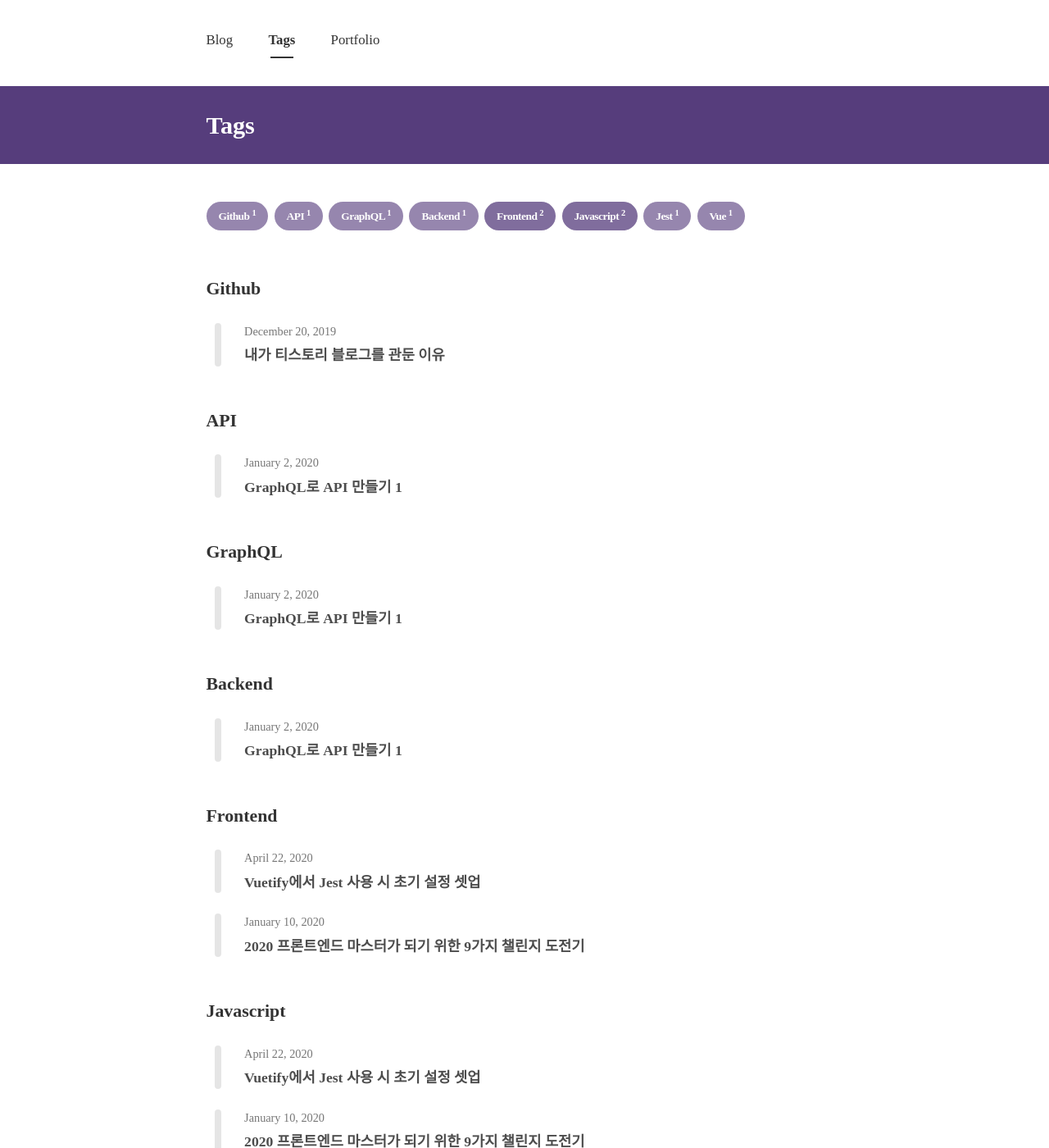
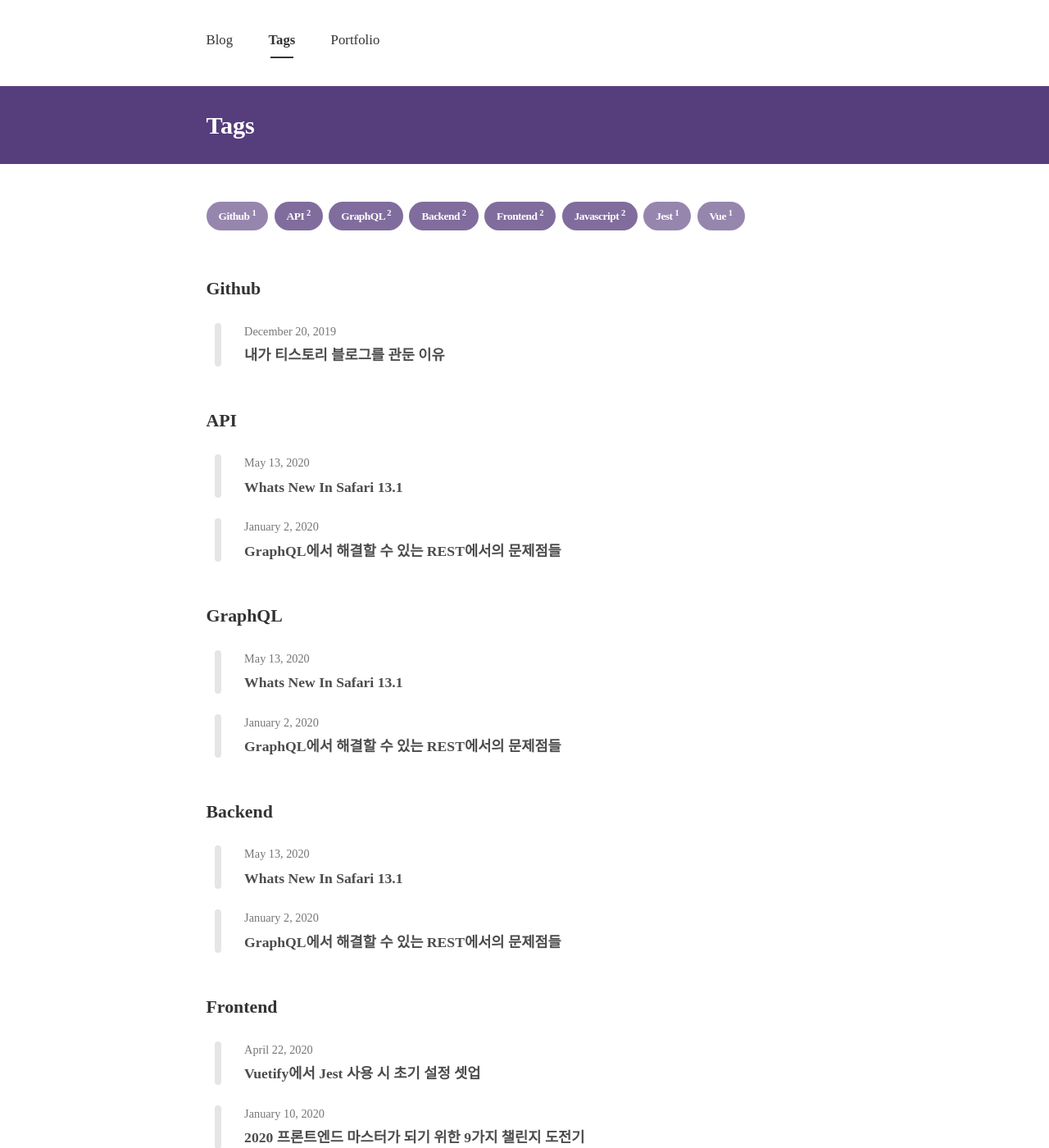
Before and after one commit to Ssnnaaiill/Ssnnaaiill.github.io, a Jekyll site: the page built from tags.html, in a window 1280 px wide and 1400 px high. Shown: the whole window at 82% size. Built offline with Jekyll 4.4.1, drawn with Linux system fonts in a browser that asks for light colours; nearby versions of some CDN libraries; some web fonts are replaced; some of the changed lines change nothing that is shown.

Commit message:
📝 Add post
## Fixed
Modified title of post of 2020-01-02

````diff
--- a/_posts/2020-01-02-graphql-tutorial-1.md
+++ b/_posts/2020-01-02-graphql-tutorial-1.md
@@ -1,7 +1,7 @@
 ---
 layout: post
-title: GraphQL로 API 만들기 1
-subtitle: REST API 졸업하기 / GraphQL로 해결할 수 있는 문제점들
+title: GraphQL에서 해결할 수 있는 REST에서의 문제점들
+subtitle: GraphQL로 API 만들기
 tags: [API, GraphQL, Backend]
 author: Yeonseo Jung
 comments: False
@@ -13,7 +13,6 @@ comments: False
 
 GraphQL로 REST API에서 발생할 수 있는 문제들을 간편하게 처리할 수 있다고 합니다.
 
-
 ## Over-fetching
 
 API에서 특정 데이터를 불러오고 싶을 때,
@@ -21,12 +20,12 @@ API에서 특정 데이터를 불러오고 싶을 때,
 ```js
 axios.get("/api").then(res => { ... });
 ```
+
 다음과 같이 `GET` 요청을 하기 마련입니다.
 
 하지만 api에서 우리가 원하는 데이터만 골라서 제공하지 않고 다른 정보들까지 포함해서 response하는 경우도 있습니다. 사용하지 않을 영역까지 요청하게 된다는 것이지요. 효율적이지 못하고 어플리케이션이 무거워지게 만드는 요인 중 하나입니다.
 
 이렇게 서버에서 불필요한 정보들까지 요청받는 것을 `Over-fetching`이라고 합니다.
-
 
 ## Under-fetching
 
@@ -38,7 +37,6 @@ axios.get("/api").then(res => { ... });
 - 속도가 느려지는 건 알지만, 원하는 기능을 구현하기 위해서는 어쩔 수 없는 과정이잖아?
 
 라고 생각했는데요, GraphQL을 사용하면 Over-fetching, Under-fetching을 겪을 필요 없이 한 번의 요청으로 개발자가 원하는 정보만을 쏙쏙 골라서 response받을 수 있다고 합니다.
-
 
 ## GraphQL에서 필요한 정보만 골라오기
 
@@ -65,28 +63,29 @@ query {
   }
 }
 ```
+
 쿼리는 GraphQL 언어로 구성되어 있지요.
 그리고 백엔드에서 response한 Object는 다음과 같은 형태를 띕니다.
 
 ```json
 {
-  feed: [
+  "feed": [
     {
-      comments: 3,
-      likes: 10
+      "comments": 3,
+      "likes": 10
     }
   ],
-  notifications: [
+  "notifications": [
     {
-      isRead: true
+      "isRead": true
     },
     {
-      isRead: false
+      "isRead": false
     }
   ],
-  user: {
-    username: "Yeonseo Jung",
-    profilePic: "snail.png"
+  "user": {
+    "username": "Yeonseo Jung",
+    "profilePic": "snail.png"
   }
 }
 ```
--- /dev/null
+++ b/_posts/2020-05-13-whats-new-in-safari-13.1.md
@@ -0,0 +1,12 @@
+---
+layout: post
+title:
+subtitle: Safari 13.1에서 달라진 것들
+tags: [API, GraphQL, Backend]
+author: Yeonseo Jung
+comments: False
+---
+
+![](https://developer.apple.com/news/images/og/safari-og.jpg)
+
+지난 4월, 애플에서 Safari 브라우저의 [최신 버전](https://webkit.org/blog/10247/new-webkit-features-in-safari-13-1/)인 Safari 13.1 (macOS, Catalina, iPadOS, iOS, watchOS)을 릴리스했습니다.
````
